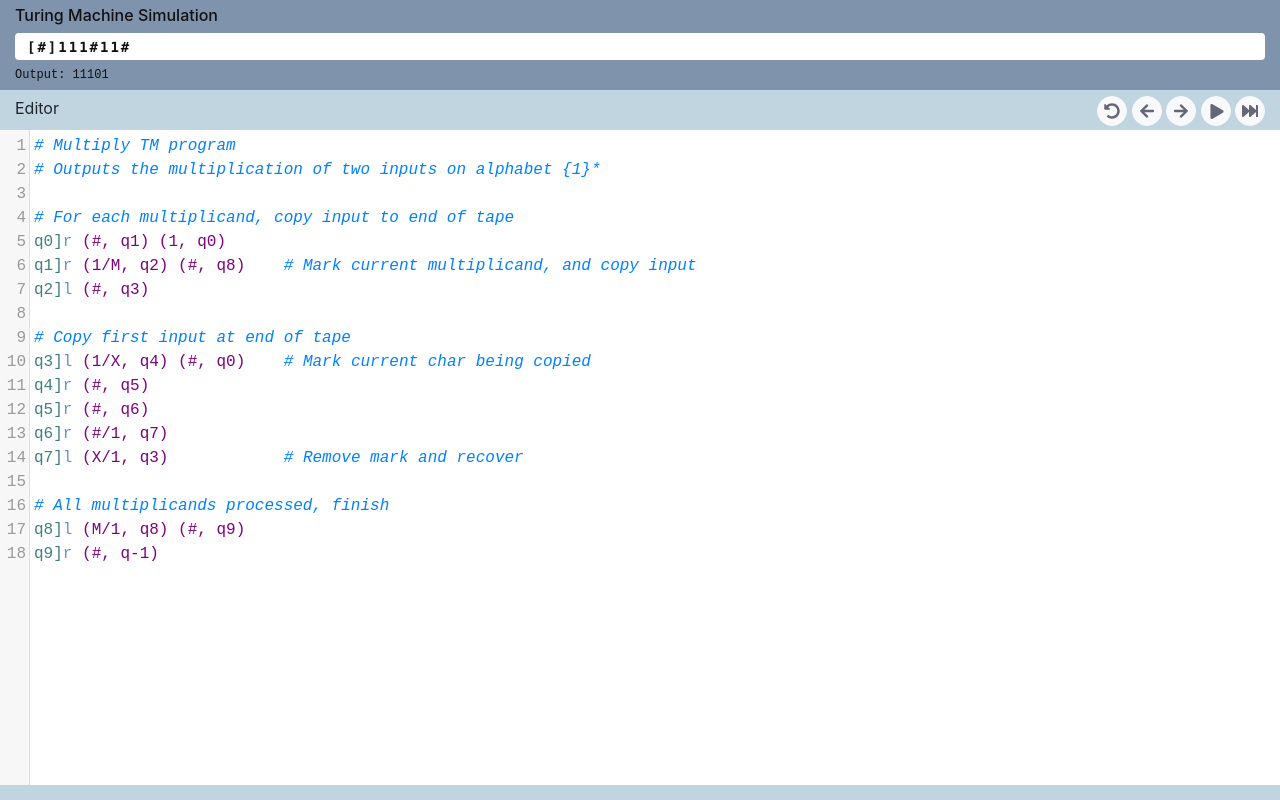
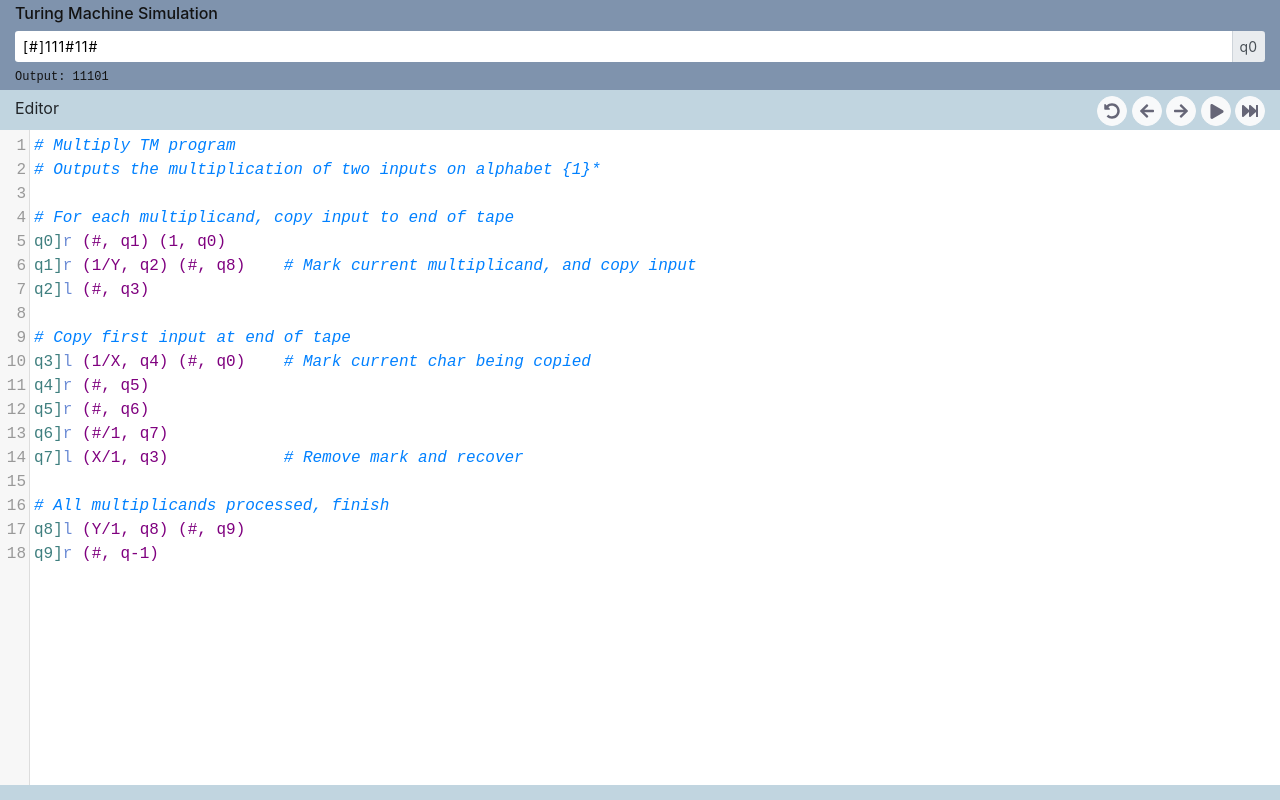
Before and after one commit to uhmarcel/Turing-Machine-Simulator, a React (Create React App) app: page / in a window 1280 px wide. Built offline with nearby package versions, Linux system fonts and the light colour scheme.

Commit message:
Added TM state to the display, moved display styles to css file

```diff
--- a/src/Classes/TuringMachine.js
+++ b/src/Classes/TuringMachine.js
@@ -78,6 +78,10 @@ class TuringMachine {
         return output; // + '  <q' + this.state + '>';
     }
 
+    getState() {
+        return this.state;
+    }
+
 }
 
 export default TuringMachine;
--- a/src/Components/Display.js
+++ b/src/Components/Display.js
@@ -1,25 +1,8 @@
 import React, { Component } from 'react';
-import { Container, Input } from 'reactstrap';
+import { Container, Input, InputGroup, InputGroupAddon, InputGroupText } from 'reactstrap';
+import '../Css/Display.css';
 
-const styles = {
-    height: '90px',
-    background: '#7f93ad',
-    color: '#111',
-    font: '10px'
-}
 
-const displayArea = {
-    font: '14px Consolas',
-    letterSpacing: '2px',
-    height: '27px',
-    border: 'none',
-    color: '#111',
-    fontWeight: 'bold'
-}
-
-const outputText = {
-    font: '12px monospace'
-}
 
 
 class Display extends Component {
@@ -63,22 +46,27 @@ class Display extends Component {
 
     render() {
         const {displayValue} = this.state;
+        const {TM} = this.props;
         return (
-            <Container fluid style={styles} className='d-flex align-items-center' >
+            <Container fluid className='d-flex align-items-center Display' >
                 <div className='w-100'>
                     <h6>Turing Machine Simulation</h6>
+                    <InputGroup size='sm'>
                         <Input
                             type='text'
                             name='tmDisplay'
                             spellCheck='false'
-                        className='w-100 mt-0'
-                        style={displayArea}
+                            className='DisplayArea'
                             value={displayValue}
                             onFocus={this.setFocusOn}
                             onChange={this.updateInput}
                             onBlur={this.processInput}
                         />
-                    <span style={outputText}>Output: 11101</span>
+                        <InputGroupAddon addonType="append">
+                            <InputGroupText style={{border:'none'}}>{'q' + TM.getState()}</InputGroupText>
+                        </InputGroupAddon>
+                    </InputGroup>
+                    <span className='OutputText'>Output: 11101</span>
                 </div>
             </Container>
         );
--- /dev/null
+++ b/src/Css/Display.css
@@ -0,0 +1,19 @@
+
+.Display {
+    height: 90px;
+    background: #7f93ad;
+    color: #131313;
+}
+
+.DisplayArea {
+    font-size: 15px;
+    letter-spacing: 1px;
+    color: #000;
+    border-left: none;
+    border-top: none;
+    border-bottom: none;
+}
+
+.OutputText {
+    font: 12px monospace;
+}
--- a/src/Extras/default-code.js
+++ b/src/Extras/default-code.js
@@ -5,7 +5,7 @@ export const defaultCode =
 
 # For each multiplicand, copy input to end of tape
 q0]r (#, q1) (1, q0)
-q1]r (1/M, q2) (#, q8)    # Mark current multiplicand, and copy input
+q1]r (1/Y, q2) (#, q8)    # Mark current multiplicand, and copy input
 q2]l (#, q3)
 
 # Copy first input at end of tape
@@ -16,5 +16,5 @@ q6]r (#/1, q7)
 q7]l (X/1, q3)            # Remove mark and recover
 
 # All multiplicands processed, finish
-q8]l (M/1, q8) (#, q9)
+q8]l (Y/1, q8) (#, q9)
 q9]r (#, q-1)`
```
Lines whose indentation alone changed are shown as unchanged.
